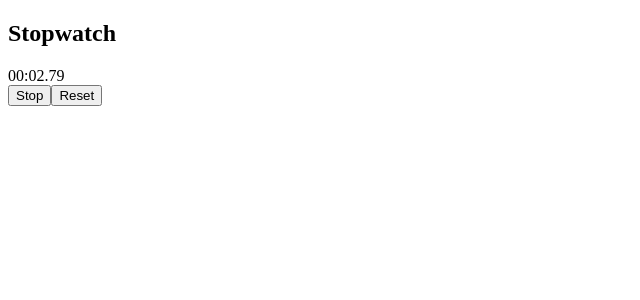
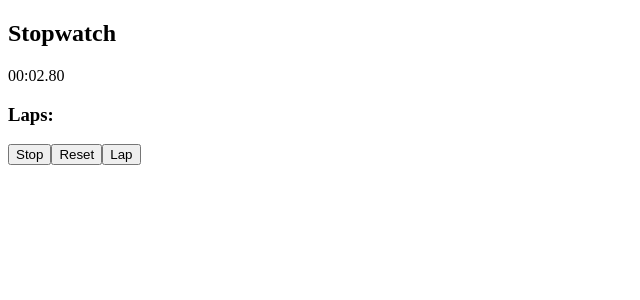
Before and after one commit to Shopify/eng-intern-assessment-react, a React app: page / in a window 1280 px wide. Both pictures are taken after a click on the button "Start". Shown: the top 300 px of the page, without its empty margins (0-640 px from the left). Built offline with nearby package versions, Linux system fonts and the light colour scheme.

Commit message:
Laps are recorded

```diff
--- a/src/App.tsx
+++ b/src/App.tsx
@@ -8,13 +8,16 @@ const App = () => {
 
   return (
     <div>
-      <StopWatch elapsedTime={stopwatch.elapsedTime} />
+      {/* Stopwatch display */}
+      <StopWatch elapsedTime={stopwatch.elapsedTime} laps={stopwatch.laps} />
+
+      {/* Control buttons */}
       <StopWatchButton
         isRunning={stopwatch.isRunning}
         start={stopwatch.start}
         stop={stopwatch.stop}
         reset={stopwatch.reset}
-
+        lap={stopwatch.lap}
       />
     </div>
   );
--- a/src/components/StopWatch.tsx
+++ b/src/components/StopWatch.tsx
@@ -1,13 +1,14 @@
 import React from 'react';
 
-// StopWatch components
+// StopWatch component to display time and laps
 interface StopWatchProps {
   elapsedTime: number;
+  laps: number[];
 }
 
-const StopWatch: React.FC<StopWatchProps> = ({ elapsedTime }) => {
+const StopWatch: React.FC<StopWatchProps> = ({ elapsedTime, laps }) => {
 
-  // Format time to min:sec.milisec
+  // Format time to min:sec.milliseconds
   const formatTime = (time: number) => {
     const milliseconds = `0${Math.floor(time / 10) % 100}`.slice(-2);
     const seconds = `0${Math.floor(time / 1000) % 60}`.slice(-2);
@@ -15,12 +16,17 @@ const StopWatch: React.FC<StopWatchProps> = ({ elapsedTime }) => {
     return `${minutes}:${seconds}.${milliseconds}`;
   };
 
-
-  // Stopwatch UI
+  // Renders stopwatch and laps
   return (
     <div>
       <h2>Stopwatch</h2>
       <div>{formatTime(elapsedTime)}</div>
+      <div>
+        <h3>Laps:</h3>
+        {laps.map((lap, index) => (
+          <div key={index}>{formatTime(lap)}</div>
+        ))}
+      </div>
     </div>
   );
 };
--- a/src/components/StopWatchButton.tsx
+++ b/src/components/StopWatchButton.tsx
@@ -1,19 +1,20 @@
 import React from 'react';
 
-// StopWatchButton components
+// StopWatchButton component for buttons controlls
 interface StopWatchButtonProps {
   isRunning: boolean;
   start: () => void;
   stop: () => void;
   reset: () => void;
+  lap: () => void;
 }
 
-// Renders buttons
 const StopWatchButton: React.FC<StopWatchButtonProps> = ({
   isRunning,
   start,
   stop,
   reset,
+  lap,
 }) => {
   return (
     <div>
@@ -25,9 +26,11 @@ const StopWatchButton: React.FC<StopWatchButtonProps> = ({
 
       {/* "Reset" button, always displayed */}
       <button onClick={reset}>Reset</button>
+
+      {/* "Lap" button shown when stopwatch is running */}
+      {isRunning && <button onClick={lap}>Lap</button>}
     </div>
   );
 };
 
-
 export default StopWatchButton;
--- a/src/hooks/useStopwatch.ts
+++ b/src/hooks/useStopwatch.ts
@@ -4,19 +4,18 @@ import { useState, useEffect, useRef } from 'react';
 const useStopwatch = () => {
   const [isRunning, setIsRunning] = useState(false);  // Manages the running state of the stopwatch
   const [elapsedTime, setElapsedTime] = useState(0);  // Tracks the amount of time passed since start
-  const intervalRef = useRef<number | null>(null);    // holds the timer's ID after stopping
+  const intervalRef = useRef<number | null>(null);    // Holds the timer's ID
+  const [laps, setLaps] = useState<number[]>([]);     // Stores recorded laps
 
   // Starts the stopwatch and updates time every 10ms
   const start = () => {
     if (!isRunning) {
       setIsRunning(true);
-      // Create a timer that adds 10ms to the time
       intervalRef.current = setInterval(() => {
         setElapsedTime(prevTime => prevTime + 10);
       }, 10) as unknown as number;
     }
   };
-
 
   // Stops the stopwatch and clears the interval
   const stop = () => {
@@ -26,20 +25,27 @@ const useStopwatch = () => {
     }
   };
 
-  // Resets the stopwatch: stops the timer and sets time to 0
+  // Resets the stopwatch: stops the timer and sets time and laps to 0
   const reset = () => {
     clearInterval(intervalRef.current);
     setIsRunning(false);
     setElapsedTime(0);
+    setLaps([]); // Clear laps on reset
   };
 
+  // Records a lap
+  const lap = () => {
+    if (isRunning) {
+      setLaps([...laps, elapsedTime]);
+    }
+  };
 
   // Clears the interval when the component unmounts
   useEffect(() => {
     return () => clearInterval(intervalRef.current);
   }, []);
 
-  return { isRunning, elapsedTime, start, stop, reset };
+  return { isRunning, elapsedTime, start, stop, reset, laps, lap };
 };
 
 export default useStopwatch;
```
